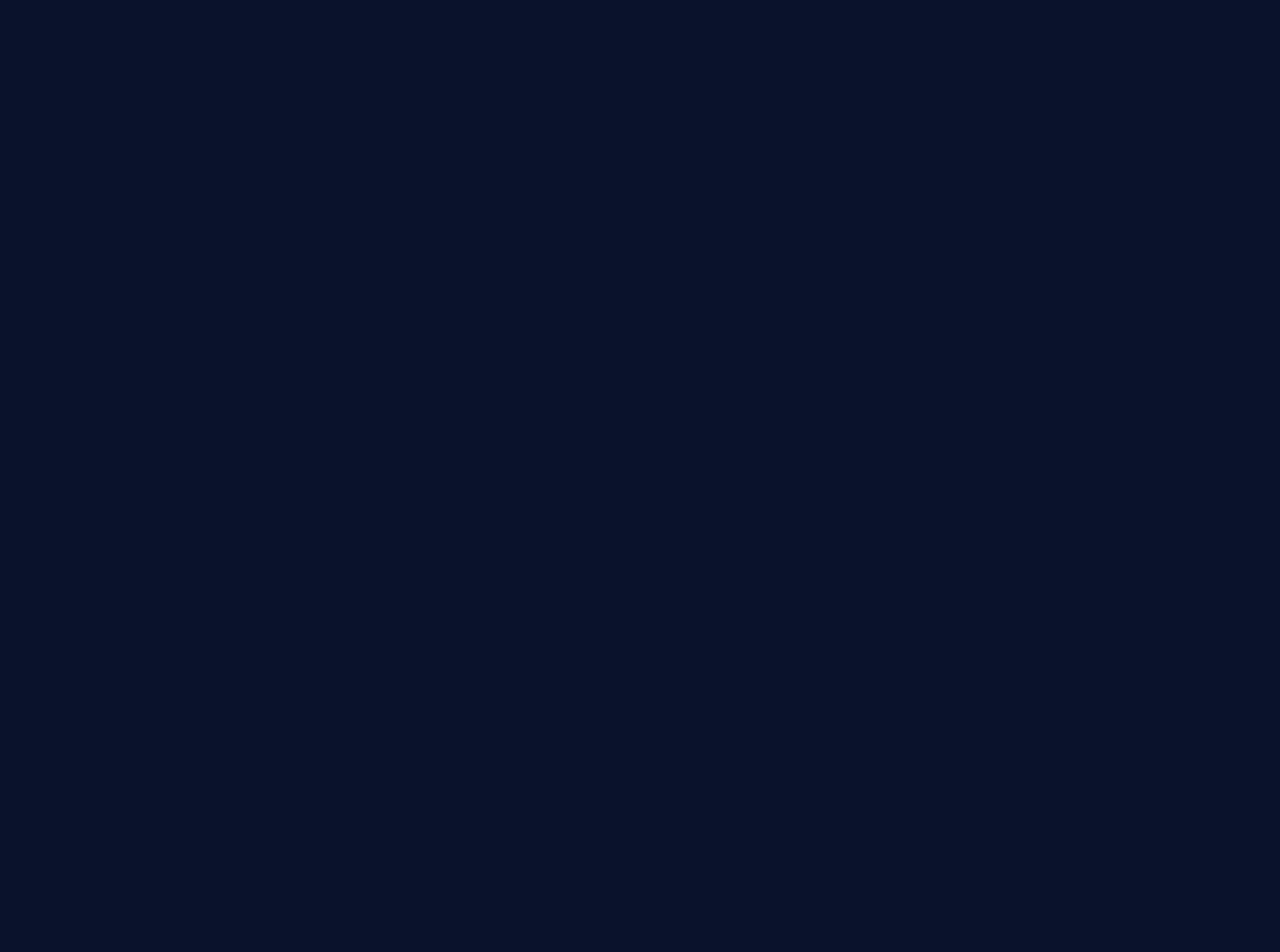
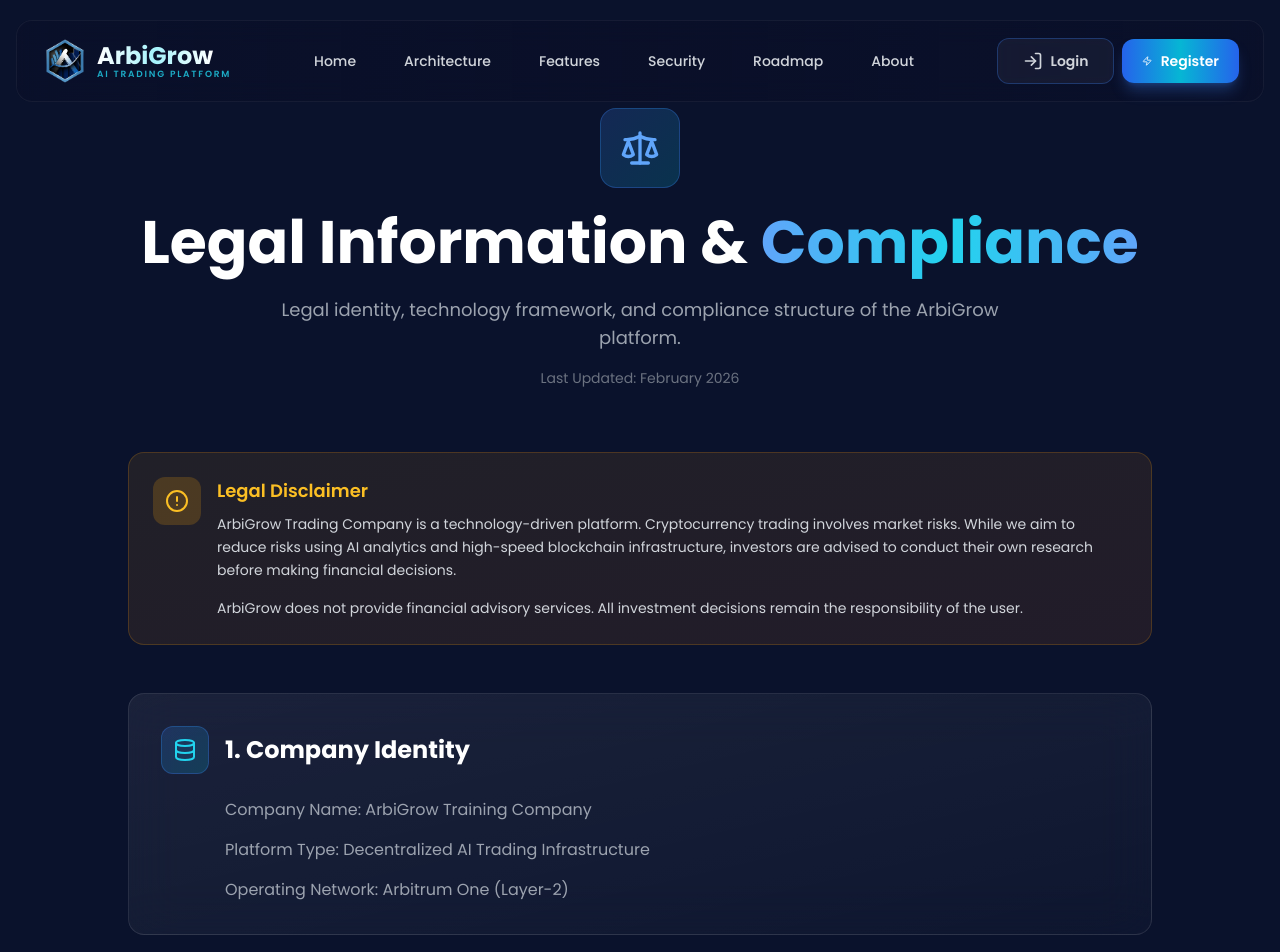
Before and after one commit to Sadikuzzamantutul23/ArbiGrow, a React (Vite) app: page /legal-information in a window 1280 px wide. Before the commit this address had no page. Shown: the top 952 px of the page. Before the commit the page ends 800 px from the top, so only its background shows below. Built offline with nearby package versions, Linux system fonts and the light colour scheme.

Commit message:
Registrion page updete

```diff
--- a/src/App.jsx
+++ b/src/App.jsx
@@ -11,6 +11,7 @@ import PrivacyPolicy from './page/privacyPolicy'
 import EmailVerificationPage from './page/EmailVerificationPage'
 import { NotFoundPage } from './page/NotFoundPage'
 import ProtectedRoute from './component/ProtectedRoute'
+import LegalPage from './page/LegalInformation'
 
 
 const App = () => {
@@ -28,7 +29,7 @@ const App = () => {
           <Route path='/terms-conditions' element={<TermsAndConditions />} />
           <Route path='/privacy-policy' element={<PrivacyPolicy />} />
           <Route path='/email-verification' element={<EmailVerificationPage />} />
-
+          <Route path='/legal-information' element={<LegalPage/>} />
           <Route path='/not-found' element={<NotFoundPage />} />
 
         </Routes>
--- a/src/component/Footer.jsx
+++ b/src/component/Footer.jsx
@@ -112,7 +112,7 @@ export default function Footer() {
                     Privacy Policy
                   </a>
                 </li>
-                <li>
+                <li onClick={() => navigate("/legal-information")}>
                   <a
                     href="#"
                     className="text-gray-400 hover:text-cyan-400 transition-colors duration-300 flex items-center gap-2"
--- a/src/component/Hero.jsx
+++ b/src/component/Hero.jsx
@@ -43,9 +43,7 @@ export const Hero = () => {
 
   return (
     <section
-      className="relative min-h-screen flex items-center justify-center px-4 py-20 bg-dark-bg"
-      style={{ backgroundColor: "#0A122C" }}
-    >
+      className="relative min-h-screen flex items-center justify-center px-4 py-20 bg-dark-bg" >
       {/* Animated background elements */}
       <div className="absolute inset-0 overflow-hidden">
         <motion.div
--- a/src/page/ForgotPassword.jsx
+++ b/src/page/ForgotPassword.jsx
@@ -103,7 +103,7 @@ export default function ForgotPassword() {
 
       {/* Logo */}
       <motion.a
-        href="#home"
+        onClick={() => navigate('/')}
         initial={{ opacity: 0, y: -20 }}
         animate={{ opacity: 1, y: 0 }}
         transition={{ duration: 0.6 }}
@@ -119,9 +119,7 @@ export default function ForgotPassword() {
   </div>
         </div>
         <div>
-          <div className="text-xl font-bold"
-           onClick={() => navigate('/')}
-          >
+          <div className="text-xl font-bold">
             <span className="bg-gradient-to-r from-white via-cyan-200 to-white bg-clip-text text-transparent">
               ArbiGrow
             </span>
@@ -132,7 +130,7 @@ export default function ForgotPassword() {
         </div>
       </motion.a>
 
-      {/* Back Button */}
+      {/* Back Button
       <motion.a
        onClick={() =>navigate('/login')}
 
@@ -145,7 +143,7 @@ export default function ForgotPassword() {
         <span
 
         className="text-sm font-medium">Back to Login</span>
-      </motion.a>
+      </motion.a> */}
 
       {/* Main Content */}
       <motion.div
--- /dev/null
+++ b/src/page/LegalInformation.jsx
@@ -0,0 +1,172 @@
+import { motion } from "motion/react";
+import {
+  Scale,
+  FileText,
+  Database,
+  Network,
+  Lock,
+  AlertCircle,
+} from "lucide-react";
+
+import Navbar from "../component/Navbar";
+
+export default function LegalPage() {
+  const sections = [
+    {
+      title: "1. Company Identity",
+      icon: Database,
+      content: [
+        "Company Name: ArbiGrow Training Company",
+        "Platform Type: Decentralized AI Trading Infrastructure",
+        "Operating Network: Arbitrum One (Layer-2)",
+      ],
+    },
+
+    {
+      title: "2. Technology Partnership & Infrastructure",
+      icon: Network,
+      content: [
+        "ArbiGrow operational systems and smart contracts are built on Arbitrum Nitro technology.",
+        "Technology Provider Reference: Offchain Labs, Inc. – Developers of the Arbitrum ecosystem.",
+        "All transaction settlements and security are ultimately protected by the Ethereum mainnet (Layer-1).",
+      ],
+    },
+
+    {
+      title: "3. Registration & License",
+      icon: FileText,
+      content: [
+        "Legal Identity: C-Corporation",
+        "State of Registration: Delaware, USA",
+        "Registration Number: 7114194",
+        "Registration Date: August 27, 2018",
+        "Headquarters: Princeton, New Jersey, USA",
+        "Official Websites: offchainlabs.com / arbitrum.io / yourdomain.com",
+      ],
+    },
+
+    {
+      title: "4. Compliance & Regulation",
+      icon: Lock,
+      content: [
+        "We are committed to following international AML (Anti-Money Laundering) policies.",
+        "KYC (Know Your Customer) compliance is maintained for platform integrity and fraud prevention.",
+        "User data security and blockchain transparency are core principles of our infrastructure.",
+      ],
+    },
+  ];
+
+  return (
+    <>
+      <Navbar />
+
+      <section className="relative py-24 px-4 overflow-hidden">
+        {/* Background decoration */}
+        <div className="absolute inset-0 pointer-events-none">
+          <div className="absolute top-40 left-0 w-[600px] h-[600px] bg-blue-500/3 rounded-full blur-3xl"></div>
+          <div className="absolute bottom-40 right-0 w-[500px] h-[500px] bg-cyan-500/3 rounded-full blur-3xl"></div>
+        </div>
+
+        <div className="max-w-5xl mx-auto relative z-10">
+          {/* Header */}
+          <motion.div
+            initial={{ opacity: 0, y: 30 }}
+            whileInView={{ opacity: 1, y: 0 }}
+            viewport={{ once: true }}
+            transition={{ duration: 0.8 }}
+            className="text-center mb-16 pt-3"
+          >
+            <div className="inline-flex items-center justify-center w-20 h-20 rounded-2xl bg-gradient-to-br from-blue-500/20 to-cyan-500/20 border border-blue-500/30 mb-6">
+              <Scale className="w-10 h-10 text-blue-400" />
+            </div>
+
+            <h1 className="text-4xl md:text-5xl lg:text-6xl font-bold mb-6">
+              Legal Information &{" "}
+              <span className="bg-gradient-to-r from-blue-400 via-cyan-400 to-blue-400 bg-clip-text text-transparent">
+                Compliance
+              </span>
+            </h1>
+
+            <p className="text-gray-400 text-lg max-w-3xl mx-auto mb-4">
+              Legal identity, technology framework, and compliance structure of
+              the ArbiGrow platform.
+            </p>
+
+            <p className="text-sm text-gray-500">
+              Last Updated: February 2026
+            </p>
+          </motion.div>
+
+          {/* Legal Notice */}
+          <motion.div
+            initial={{ opacity: 0, y: 20 }}
+            whileInView={{ opacity: 1, y: 0 }}
+            viewport={{ once: true }}
+            transition={{ duration: 0.6 }}
+            className="mb-12 p-6 rounded-2xl bg-gradient-to-br from-amber-500/10 to-orange-500/10 border border-amber-500/20"
+          >
+            <div className="flex items-start gap-4">
+              <div className="flex-shrink-0 w-12 h-12 rounded-xl bg-amber-500/20 flex items-center justify-center">
+                <AlertCircle className="w-6 h-6 text-amber-400" />
+              </div>
+
+              <div>
+                <h3 className="text-lg font-semibold text-amber-400 mb-2">
+                  Legal Disclaimer
+                </h3>
+
+                <p className="text-gray-300 text-sm leading-relaxed">
+                  ArbiGrow Trading Company is a technology-driven platform.
+                  Cryptocurrency trading involves market risks. While we aim to
+                  reduce risks using AI analytics and high-speed blockchain
+                  infrastructure, investors are advised to conduct their own
+                  research before making financial decisions.
+                </p>
+
+                <p className="text-gray-300 text-sm leading-relaxed mt-4">
+                  ArbiGrow does not provide financial advisory services. All
+                  investment decisions remain the responsibility of the user.
+                </p>
+              </div>
+            </div>
+          </motion.div>
+
+          {/* Legal Sections */}
+          <div className="space-y-8">
+            {sections.map((section, index) => (
+              <motion.div
+                key={index}
+                initial={{ opacity: 0, y: 30 }}
+                whileInView={{ opacity: 1, y: 0 }}
+                viewport={{ once: true }}
+                transition={{ duration: 0.6, delay: index * 0.05 }}
+                className="group relative p-8 rounded-2xl bg-gradient-to-br from-white/[0.07] to-white/[0.02] backdrop-blur-xl border border-white/10 hover:border-cyan-500/30 transition-all duration-500"
+              >
+                <div className="flex items-center gap-4 mb-6">
+                  <div className="w-12 h-12 rounded-xl bg-gradient-to-br from-blue-500/20 to-cyan-500/20 border border-blue-500/30 flex items-center justify-center">
+                    <section.icon className="w-6 h-6 text-cyan-400" />
+                  </div>
+
+                  <h2 className="text-xl md:text-2xl font-bold text-white">
+                    {section.title}
+                  </h2>
+                </div>
+
+                <div className="space-y-4 pl-16">
+                  {section.content.map((paragraph, pIndex) => (
+                    <p
+                      key={pIndex}
+                      className="text-gray-400 leading-relaxed text-sm md:text-base"
+                    >
+                      {paragraph}
+                    </p>
+                  ))}
+                </div>
+              </motion.div>
+            ))}
+          </div>
+        </div>
+      </section>
+    </>
+  );
+}
```
Also changed, not shown: src/page/Register.jsx (+59 -4 lines).
